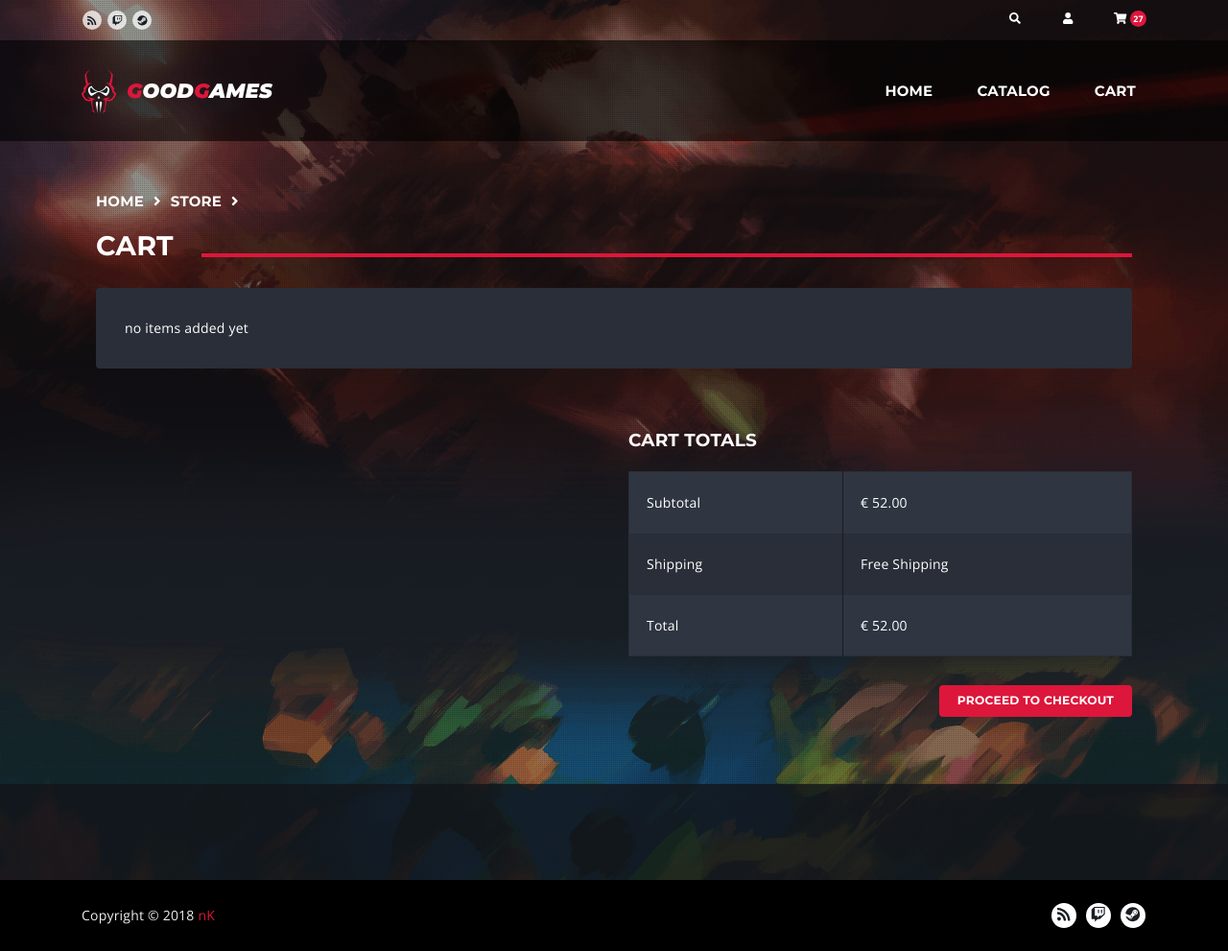
After one commit to inforob/steam, a Symfony app: template templates/cart/index.html.twig in a window 1280 px wide. The commit adds this page. Shown: the whole page at 96% size. Run offline with Twig, Linux system fonts and the light colour scheme; the template is opened without the code that fills it, so the values that code supplies are empty; some libraries are stand-ins or nearby versions; some web fonts are replaced.

Commit message:
feat:SMT-009 - Add Items Cart

```diff
--- a/composer.json
+++ b/composer.json
@@ -26,7 +26,8 @@
         "symfony/twig-bundle": "5.4.*",
         "symfony/uid": "5.4.*",
         "symfony/validator": "5.4.*",
-        "symfony/yaml": "5.4.*"
+        "symfony/yaml": "5.4.*",
+        "ext-json": "*"
     },
     "require-dev": {
         "symfony/maker-bundle": "^1.43",
--- /dev/null
+++ b/templates/cart/index.html.twig
@@ -0,0 +1,70 @@
+{% extends 'base.html.twig' %}
+{% import 'macros/cart-item.html.twig' as i %}
+
+{% block title %}Shop Cart{% endblock %}
+
+{% block main %}
+<div class="nk-main">
+    <!-- START: Breadcrumbs -->
+    <div class="nk-gap-1"></div>
+    <div class="container">
+        <ul class="nk-breadcrumbs">
+            <li><a href="{{ path('app_home') }}">Home</a></li>
+            <li><span class="fa fa-angle-right"></span></li>
+            <li><a href="{{ path('app_catalog') }}">Store</a></li>
+            <li><span class="fa fa-angle-right"></span></li>
+            <li><span>Cart</span></li>
+        </ul>
+    </div>
+    <div class="nk-gap-1"></div>
+    <!-- END: Breadcrumbs -->
+    <div class="container">
+        <div class="nk-store nk-store-cart">
+            <div class="table-responsive">
+                <!-- START: Products in Cart -->
+                <table class="table nk-store-cart-products">
+                    {% if app.session.get('cartItems') is not empty %}
+                        <tbody>
+                            {% for item in app.session.get('cartItems') %}
+                            {{ i.print_cart_item(item['game'],item['quantity']) }}
+                            {% endfor %}
+                        </tbody>
+                    {% else %}
+                        <tbody><tr><td>no items added yet</td></tr></tbody>
+                    {% endif %}
+                </table>
+                <!-- END: Products in Cart -->
+            </div>
+            <div class="nk-gap-1"></div>
+            <div class="clearfix"></div>
+            <div class="nk-gap-2"></div>
+            <div class="row vertical-gap">
+                <div class="col-md-6"></div>
+                <div class="col-md-6">
+                    <!-- START: Cart Totals -->
+                    <h3 class="nk-title h4">Cart Totals</h3>
+                    <table class="nk-table nk-table-sm">
+                        <tbody>
+                        <tr class="nk-store-cart-totals-subtotal">
+                            <td> Subtotal </td>
+                            <td> € 52.00 </td>
+                        </tr>
+                        <tr class="nk-store-cart-totals-shipping">
+                            <td> Shipping </td>
+                            <td> Free Shipping </td>
+                        </tr>
+                        <tr class="nk-store-cart-totals-total">
+                            <td> Total </td>
+                            <td> € 52.00 </td>
+                        </tr>
+                        </tbody>
+                    </table>
+                    <!-- END: Cart Totals -->
+                </div>
+            </div>
+            <div class="nk-gap-2"></div>
+            <a class="nk-btn nk-btn-rounded nk-btn-color-main-1 float-right" href="">Proceed to Checkout</a>
+            <div class="clearfix"></div>
+        </div>
+    </div>
+{% endblock %}
--- a/templates/header.html.twig
+++ b/templates/header.html.twig
@@ -88,7 +88,7 @@
                         <a href="{{ path('app_catalog') }}"> Catalog </a>
                     </li>
                     <li>
-                        <a href=""> Cart </a>
+                        <a href="{{ path('app_cart_items') }}"> Cart </a>
                     </li>
                 </ul>
                 <ul class="nk-nav nk-nav-right nk-nav-icons">
--- /dev/null
+++ b/templates/macros/cart-item.html.twig
@@ -0,0 +1,34 @@
+{% macro print_cart_item(item,quantity) %}
+<tr>
+    <td class="nk-product-cart-thumb">
+        <a href="{{ path('app_game', { 'slug' : item.slug }) }}" class="nk-image-box-1 nk-post-image">
+            <img src="{{ asset('uploads/games/' ~ item.image) }}" alt="{{ item.title }}" width="115">
+        </a>
+    </td>
+    <td class="nk-product-cart-title">
+        <h5 class="h6">Product:</h5>
+        <div class="nk-gap-1"></div>
+        <h2 class="nk-post-title h4">
+            <a href="{{ path('app_game', { 'slug' : item.slug }) }}">{{ item.title }}</a>
+        </h2>
+    </td>
+    <td class="nk-product-cart-price">
+        <h5 class="h6">Price:</h5>
+        <div class="nk-gap-1"></div>
+        <strong>€ {{ item.price }}</strong>
+    </td>
+    <td class="nk-product-cart-quantity">
+        <h5 class="h6">Quantity:</h5>
+        <div class="nk-gap-1"></div>
+        <div class="nk-form">
+            <input type="number" class="form-control" value="{{ quantity }}" min="1" max="21">
+        </div>
+    </td>
+    <td class="nk-product-cart-total">
+        <h5 class="h6">Total:</h5>
+        <div class="nk-gap-1"></div>
+        <strong>€ {{ item.price  * quantity }}</strong>
+    </td>
+    <td class="nk-product-cart-remove"><a href="{{ path('app_cart_del_items', {'idItem': item.id }) }}"><span class="ion-android-close"></span></a></td>
+</tr>
+{% endmacro %}
--- a/templates/macros/game.html.twig
+++ b/templates/macros/game.html.twig
@@ -96,7 +96,7 @@
                 <div class="nk-gap-1"></div> {{ game.description|remove_html_entities|slice(0,200) }} ...<div class="nk-gap-2"></div>
                 <div class="nk-product-price">{{ game.price }} &euro;</div>
                 <div class="nk-gap-1"></div>
-                <a href="#" class="nk-btn nk-btn-rounded nk-btn-color-dark-3 nk-btn-hover-color-main-1">Add to Cart</a>
+                <a href="{{ path('app_cart_add_items',{'id': game.id, 'quantity': '1' }) }}" class="nk-btn nk-btn-rounded nk-btn-color-dark-3 nk-btn-hover-color-main-1">Add to Cart</a>
             </div>
         </div>
     </div>
```
Also changed, not shown: src/Controller/CartController.php (added, +105 -0 lines).
